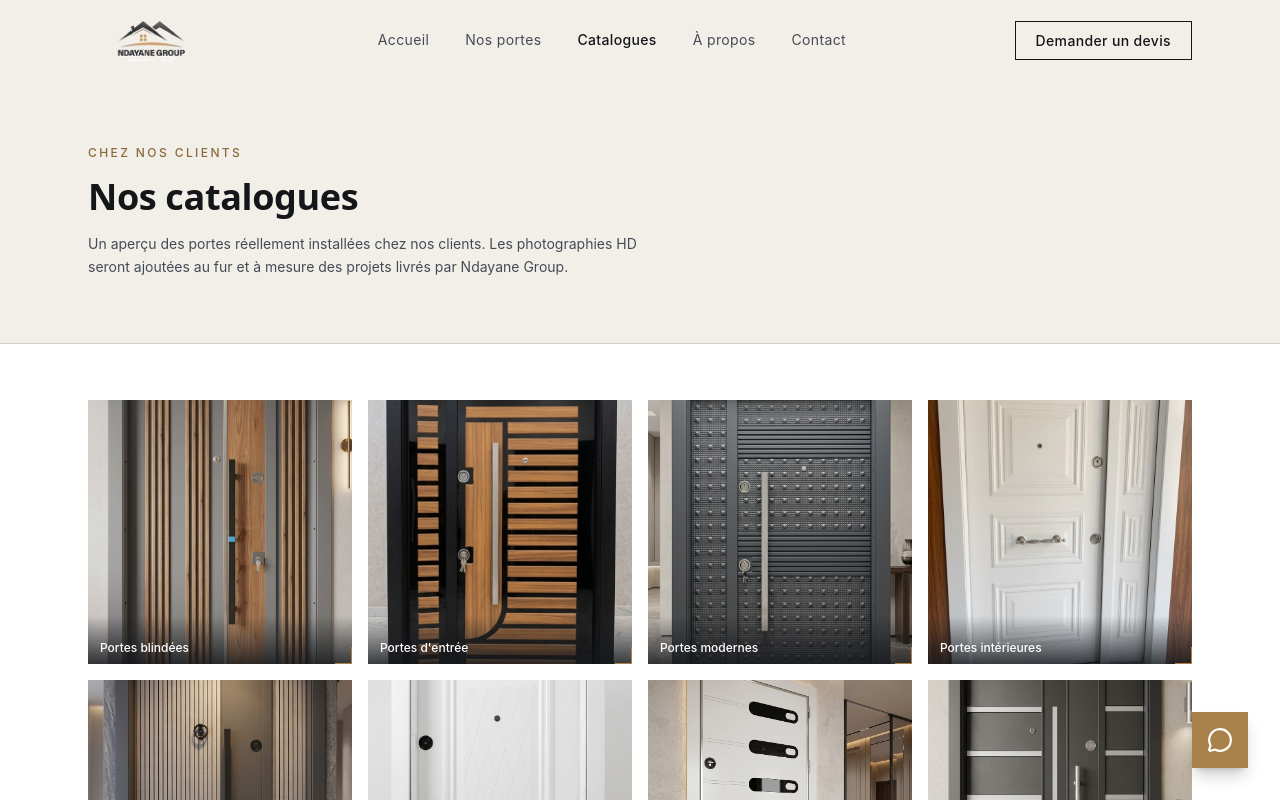
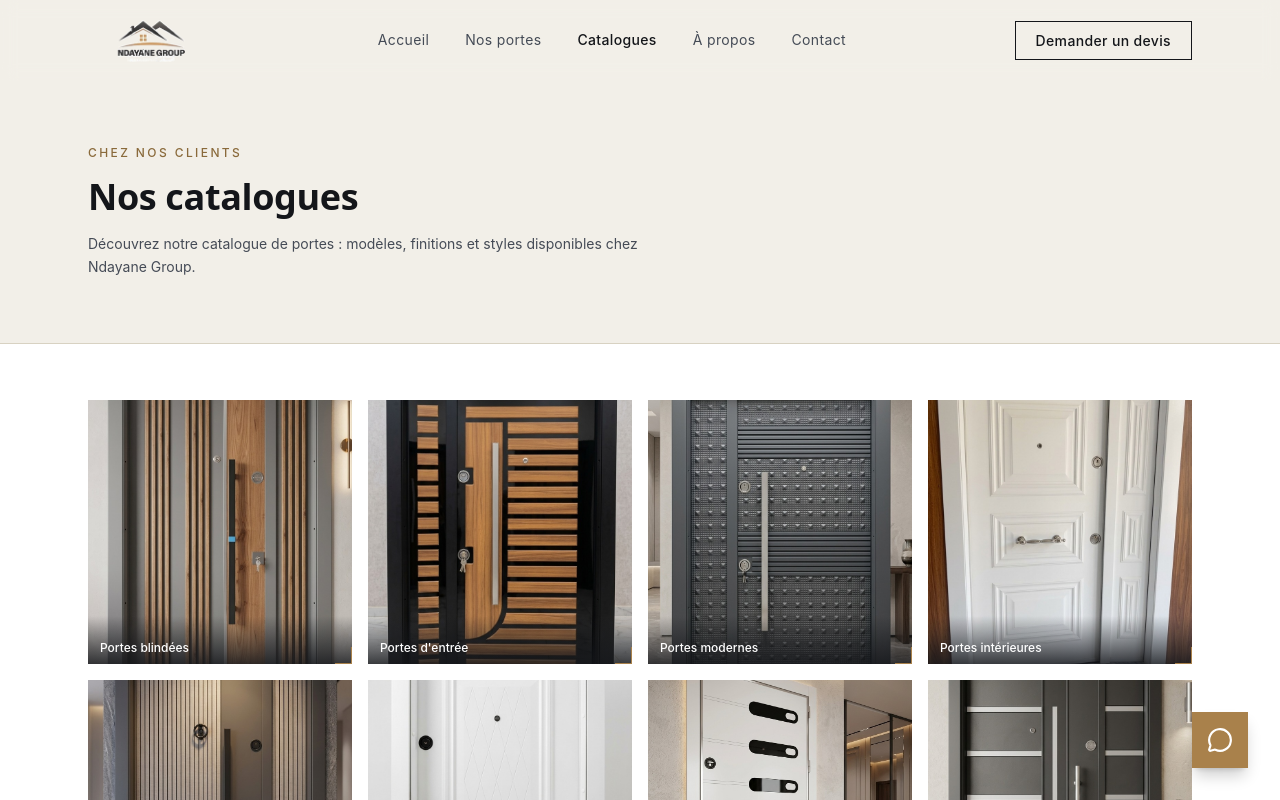
Before and after one commit to poli-jpg/Ndayane-group, a Next.js app: page /realisations in a window 1280 px wide. Shown: the top 800 px of the page. Built offline with nearby package versions, Linux system fonts and the light colour scheme.

Commit message:
descrption catalogue changer

```diff
--- a/app/realisations/page.tsx
+++ b/app/realisations/page.tsx
@@ -21,9 +21,8 @@ export default function RealisationsPage() {
             Nos catalogues
           </h1>
           <p className="mt-4 max-w-xl text-sm leading-relaxed text-steel">
-            Un aperçu des portes réellement installées chez nos clients. Les
-            photographies HD seront ajoutées au fur et à mesure des projets
-            livrés par Ndayane Group.
+            Découvrez notre catalogue de portes : modèles, finitions et styles
+            disponibles chez Ndayane Group.
           </p>
         </div>
       </section>
```
